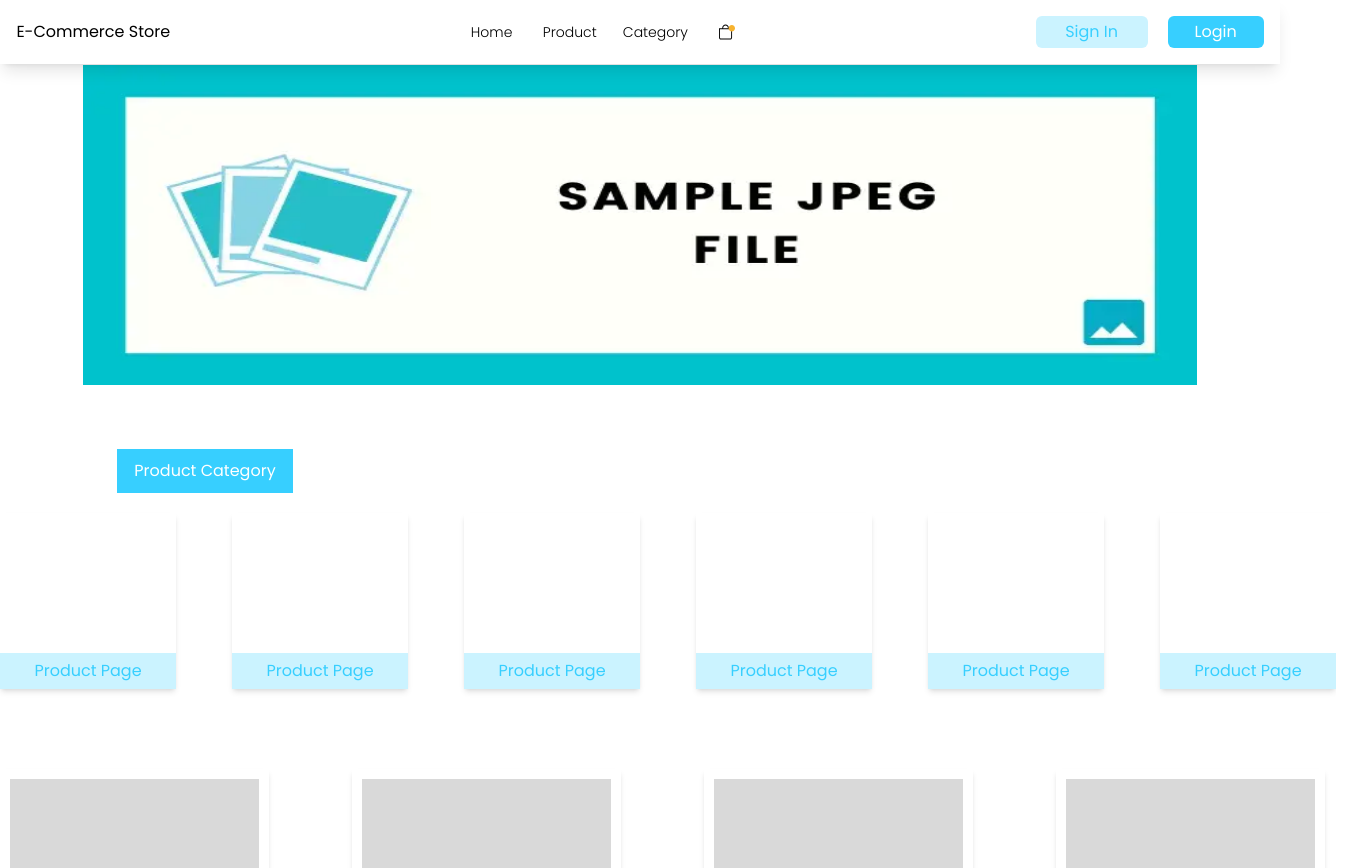
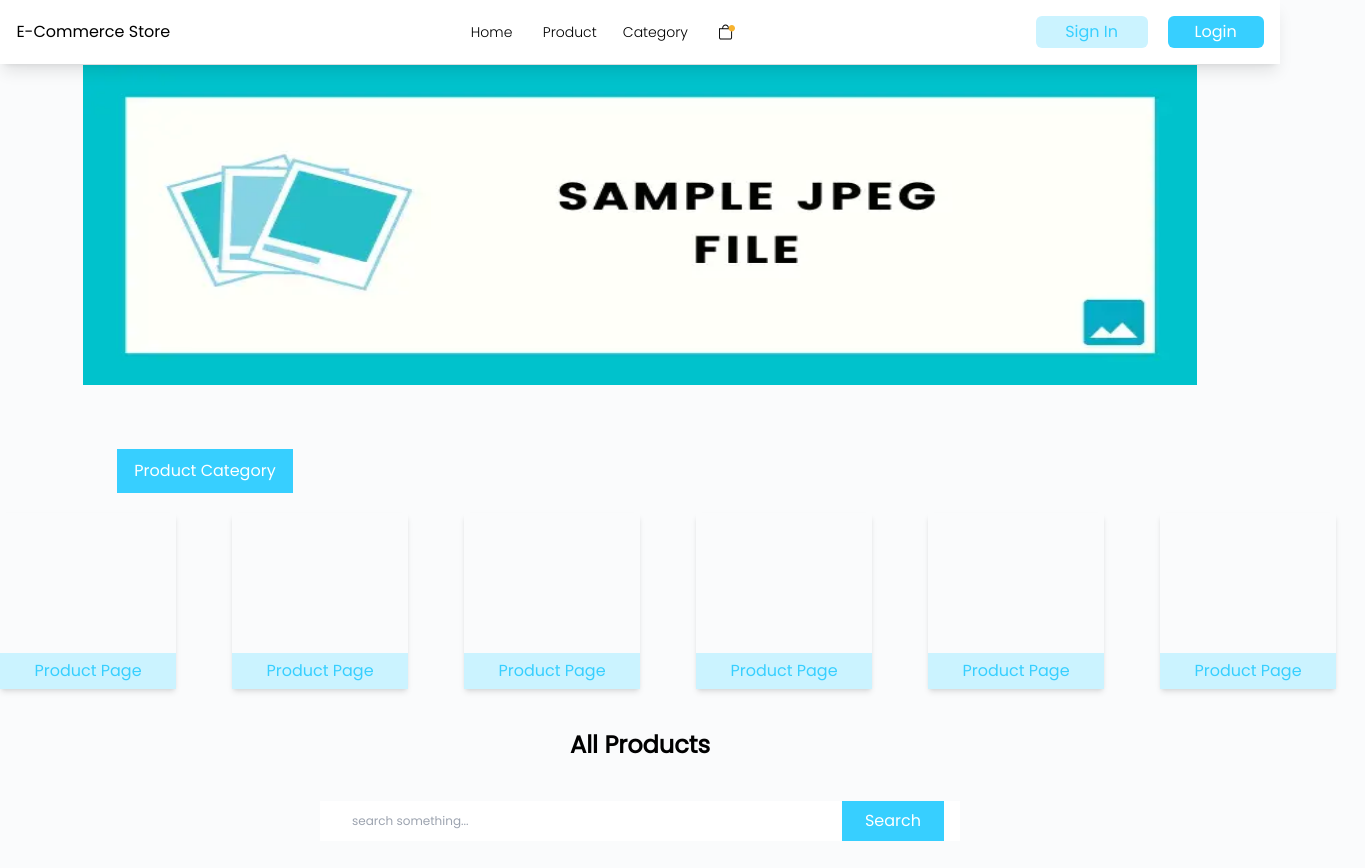
Before and after one commit to christianHadinata/store-backup, a React (Create React App) app: page / in a window 1280 px wide. Shown: the top 868 px of the page, 1365 px wide, since content can reach past the window. Built offline with nearby package versions, Linux system fonts and the light colour scheme.

Commit message:
Create Search Product Component

```diff
--- a/src/App.js
+++ b/src/App.js
@@ -4,6 +4,7 @@ import AnimationCard from "./components/AnimationCard";
 import ProductCard from "./components/ProductCard";
 import ProductCategoryButton from "./components/ProductCategoryButton";
 import HomeBigImage from "./components/HomeBigImage";
+import SearchBox from "./components/SearchBox";
 const App = () => {
   return (
     <div>
@@ -26,8 +27,14 @@ const App = () => {
           <AnimationCard />
         </div>
       </div>
+      <div className="  font-Poppins text-2xl font-semibold flex justify-center my-10">
+        <div>All Products</div>
+      </div>
+      <div className="flex justify-center">
+        <SearchBox />
+      </div>
       <div className="flex mt-20 justify-center">
-        <div className="grid md:grid-cols-4 grid-cols-2 md:gap-x-32 md:gap-y-20 gap-8">
+        <div className="grid md:grid-cols-4 grid-cols-2 md:gap-x-[181px] md:gap-y-20 gap-8">
           <ProductCard />
           <ProductCard />
           <ProductCard />
--- /dev/null
+++ b/src/components/SearchBox.js
@@ -0,0 +1,17 @@
+import React from "react";
+
+const SearchBox = () => {
+  return (
+    <div className="flex px-4 items-center w-1/2 h-10 bg-white">
+      <input
+        className="text-[#9A9999] font-Poppins text-xs font-normal leading-4 w-full h-full px-4"
+        placeholder="search something..."
+      />
+      <button className="flex justify-center items-center bg-[#37CFFF] h-10 w-[102px] py-3 px-6 gap2.5 hover:bg-[#CBF3FF] text-white hover:text-[#37CFFF]">
+        <div className=" font-Poppins text-base font-normal">Search</div>
+      </button>
+    </div>
+  );
+};
+
+export default SearchBox;
--- a/src/index.css
+++ b/src/index.css
@@ -2,3 +2,7 @@
 @tailwind base;
 @tailwind components;
 @tailwind utilities;
+
+body {
+  background-color: #fafbfc;
+}
```
